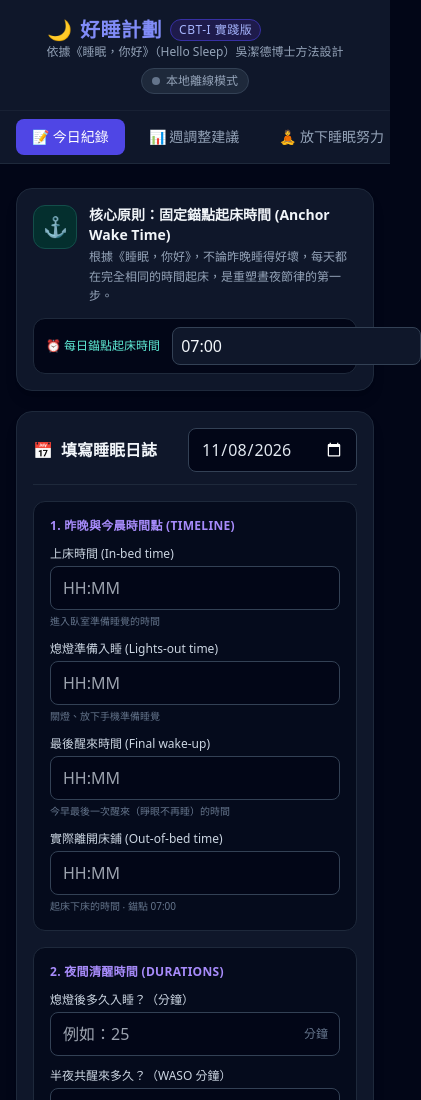
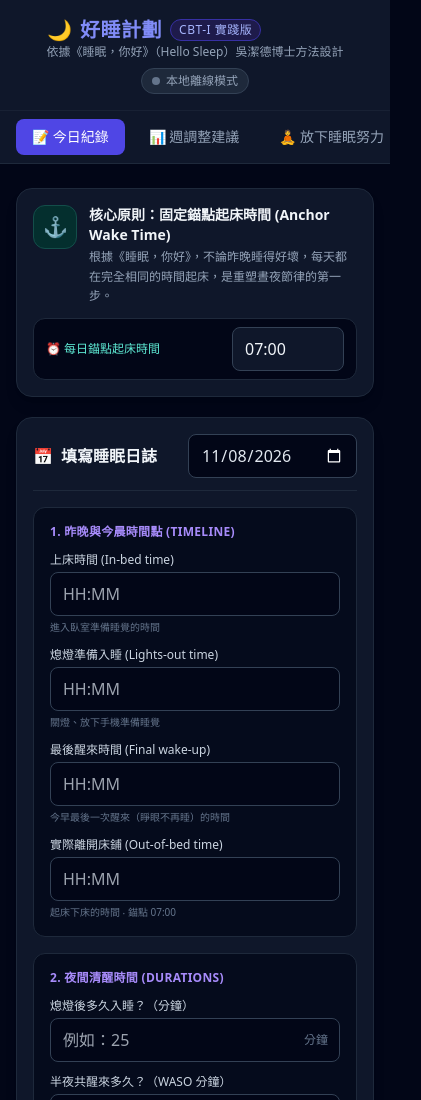
Before and after one commit to yellow598/sleep-hello, a plain HTML site: page index.html in a window 390 px wide. Shown: the top 1100 px of the page, 421 px wide, since content can reach past the window. Drawn offline with nearby package versions, Linux system fonts and the light colour scheme.

Commit message:
Fix anchor wake time input overflowing on mobile
Give the input a fixed width so it no longer takes the browser's default
~20-character width and spills out of its no-wrap container.

Co-Authored-By: Claude Sonnet 5.5 <noreply@anthropic.com>

```diff
--- a/index.html
+++ b/index.html
@@ -70,7 +70,7 @@
                 </div>
                 <label class="flex items-center justify-between sm:justify-start gap-3 bg-night-950 border border-slate-800 rounded-xl px-3 py-2 text-xs text-teal-300 whitespace-nowrap">
                     <span>⏰ 每日錨點起床時間</span>
-                    <input type="text" inputmode="numeric" maxlength="5" placeholder="HH:MM" pattern="([01][0-9]|2[0-3]):[0-5][0-9]" autocomplete="off" title="24 小時制，例如 23:30" data-time24 id="anchor-time" class="bg-night-900 border border-slate-700 rounded-lg px-2 py-1.5 text-base text-slate-100 [color-scheme:dark] focus:border-teal-500 focus:outline-none">
+                    <input type="text" inputmode="numeric" maxlength="5" placeholder="HH:MM" pattern="([01][0-9]|2[0-3]):[0-5][0-9]" autocomplete="off" title="24 小時制，例如 23:30" data-time24 id="anchor-time" class="w-28 shrink-0 min-h-[44px] bg-night-900 border border-slate-700 rounded-lg px-3 py-1.5 text-base text-slate-100 [color-scheme:dark] focus:border-teal-500 focus:outline-none">
                 </label>
             </div>
 
```
